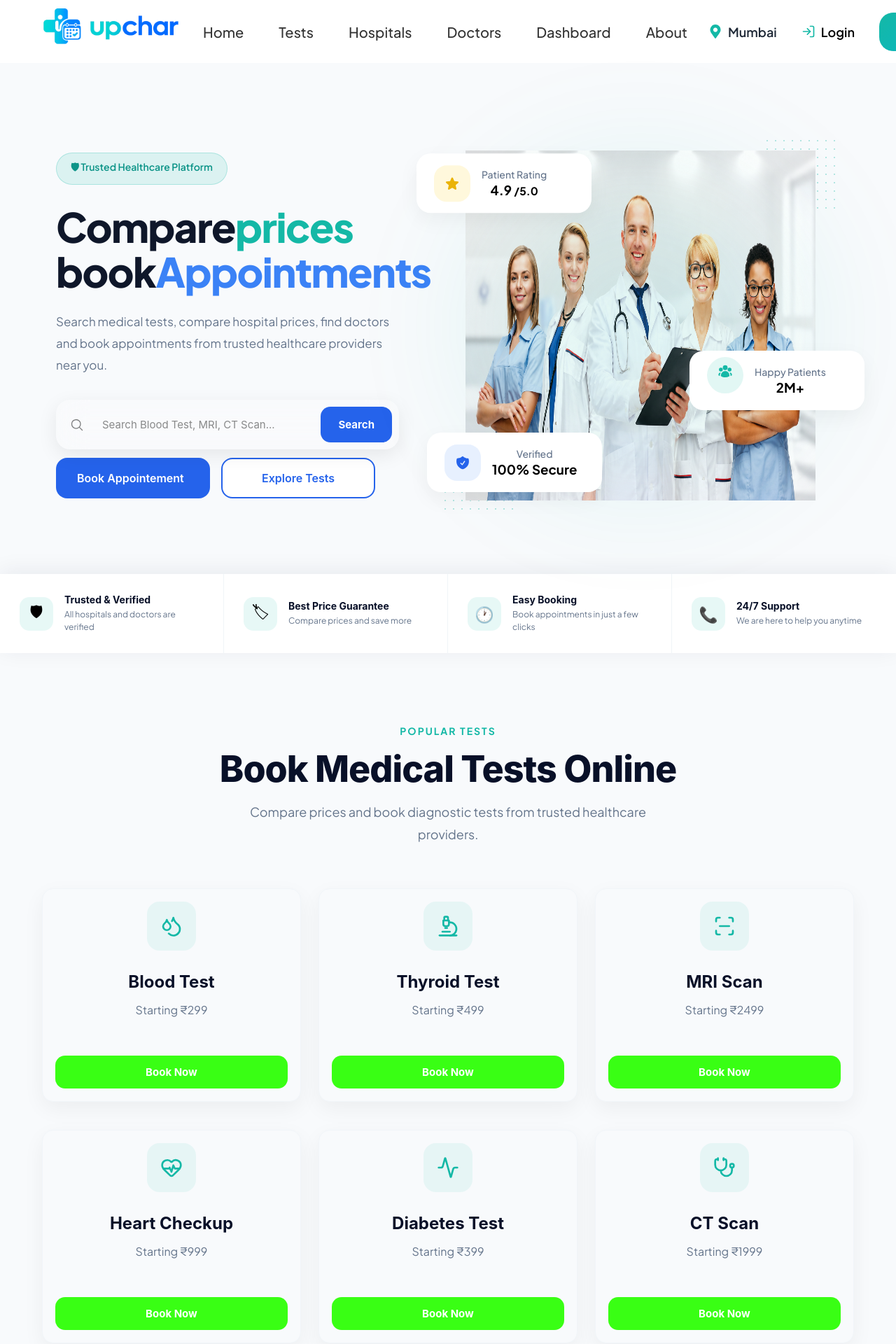
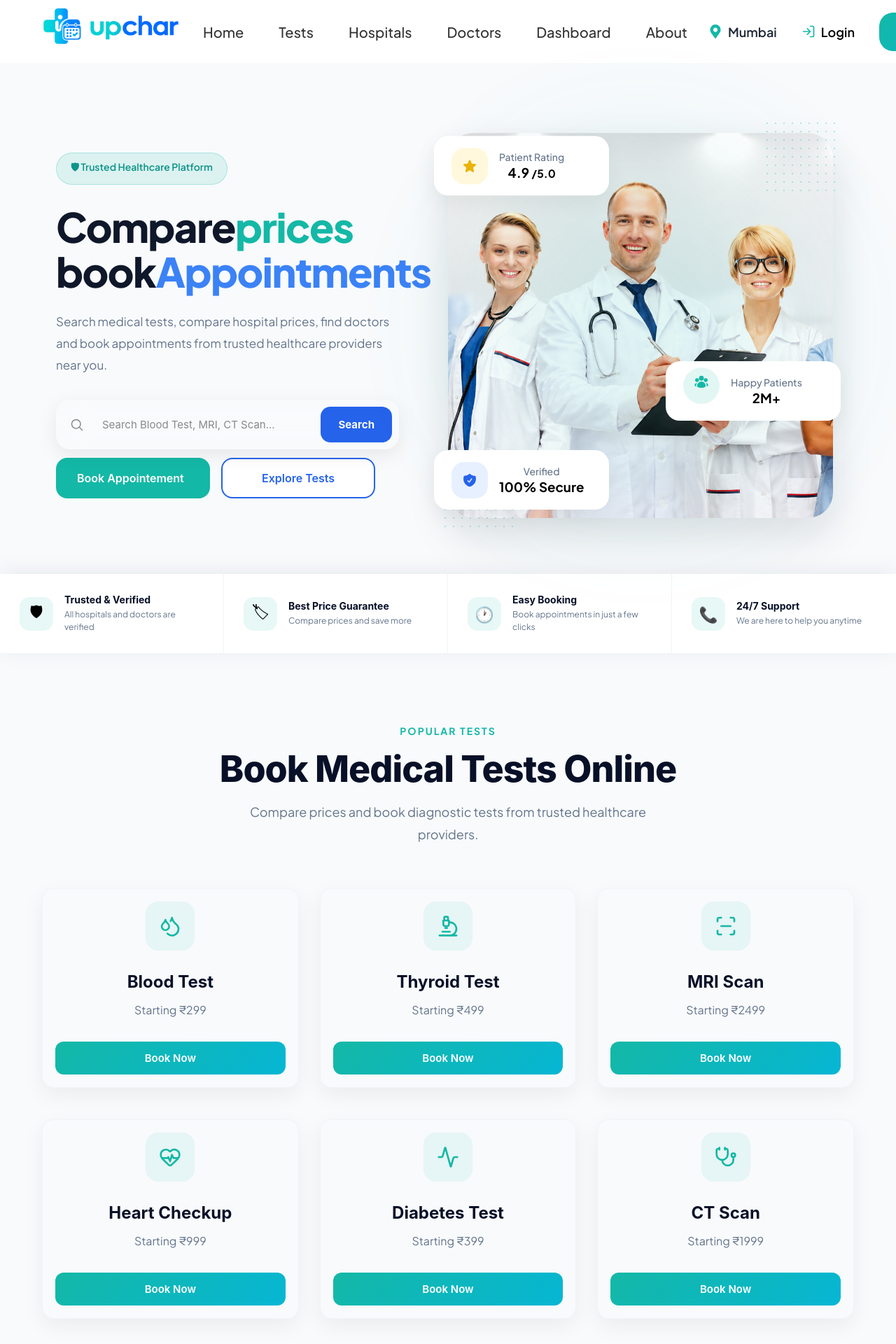
Before and after one commit to Mayank084/Upchar-Project, a React (Vite) app: page / in a window 1280 px wide. Shown: the top 1920 px of the page at 70% size. Built offline with nearby package versions, Linux system fonts and the light colour scheme.

Commit message:
style fix test

```diff
--- a/src/components/Hero.css
+++ b/src/components/Hero.css
@@ -159,7 +159,7 @@
   border: none;
   border-radius: 16px;
   height: 58px;
-  background:  #2563eb;
+  background:  #14B8A6;
   color: white;
   font-size: 16px;
   font-weight: 600;
@@ -169,9 +169,10 @@
 }
 
 .primary-btn:hover {
-  background: #1d4ed8;
+  background: #0D9488;
   transform: translateY(-2px);
-  box-shadow: 0 10px 28px rgba(0, 162, 255, 0.69);
+   box-shadow:
+0 10px 30px rgba(20, 184, 166, 0.18);
 }
 
 .secondary-btn {
@@ -241,13 +242,18 @@
 
 .hero-image {
 
-  position: relative;
+   width: 550px;
 
-  width: 500px;
+  height: 550px;
 
-  height: 500px;
+  object-fit: cover;
 
-  overflow: visible;
+  border-radius: 36px;
+
+  display: block;
+
+   box-shadow:
+    0 25px 60px rgba(15,23,42,.12);
 
 }
 
@@ -258,6 +264,8 @@
   height: 100%;
 
   object-fit: cover;
+
+  display: block;
 
   box-shadow:
     0 30px 80px rgba(0, 77, 255, 0.718);
@@ -393,19 +401,18 @@
 
   top: 30px;
 
-  left: -35px;
+  left: -10px;
 }
 
 .stat-right {
 
-  right: -35px;
-
-  bottom: 140px;
+  right: -1px;
+  bottom: 150px;
 }
 
 .stat-bottom {
 
-  left: -20px;
+  left: -10px;
 
   bottom: 30px;
 }
--- a/src/components/Tests.css
+++ b/src/components/Tests.css
@@ -23,7 +23,7 @@
 .section-tag {
   display: inline-block;
   background: rgba(20, 184, 166, 0.10);
-  color: #ffffff;
+  color: #0d9488;
   font-size: 12px;
   font-weight: 700;
   letter-spacing: 2.5px;
@@ -58,8 +58,13 @@
 /* ── Grid ────────────────────────────────────── */
 .tests-grid {
   display: grid;
-  grid-template-columns: repeat(3, 1fr);
-  gap: 28px;
+
+  grid-template-columns:
+    repeat(auto-fit, minmax(280px, 1fr));
+
+  gap: 30px;
+
+  margin-top: 50px;
 }
 
 /* ── Card ────────────────────────────────────── */
@@ -156,7 +161,7 @@
   padding: 10px 22px;
   border: none;
   border-radius: 10px;
-  background: #14b8a6;
+  background: #14B8A6;
   color: white;
   font-size: 14px;
   font-weight: 600;
@@ -185,8 +190,8 @@
 
 .test-card button:hover {
   transform: translateY(-1px);
-  background-color: #00ffe1ac;
-  box-shadow: 0 6px 16px rgb(0, 255, 208);
+  background-color: #0D9488;
+  box-shadow: 0 6px 16px rgba(7, 138, 114, 0.562);
 }
 
 /* ── Responsive ──────────────────────────────── */
--- a/src/pages/TestsPage.css
+++ b/src/pages/TestsPage.css
@@ -1,4 +1,4 @@
-    .tests-page {
+    .tests-page-card {
   background: #f8fafc;
   padding: 40px;
 }
@@ -183,7 +183,7 @@
 
 /* TESTS */
 
-.tests-grid {
+.test-page-grid {
   display: grid;
 
   grid-template-columns:
@@ -194,7 +194,7 @@
   margin-bottom: 60px;
 }
 
-.test-card {
+.test-page-card {
   background: white;
 
   padding: 30px;
@@ -207,7 +207,7 @@
   transition: .3s;
 }
 
-.test-card:hover {
+.test-page-card:hover {
   transform: translateY(-10px);
 }
 
@@ -227,11 +227,11 @@
   font-size: 14px;
 }
 
-.test-card h2 {
+.test-page-card h2 {
   color: #14b8a6;
 }
 
-.test-card button {
+.test-page-card button {
   width: 100%;
 
   margin-top: 20px;
@@ -251,7 +251,7 @@
   transition: .3s;
 }
 
-.test-card button:hover {
+.test-page-card button:hover {
   background: #081028;
   color: white;
 }
@@ -290,7 +290,7 @@
 
   font-weight: 600;
 }
-.test-btn {
+.test-page-btn {
   width: 100%;
 
   display: block;
@@ -314,7 +314,7 @@
   transition: .3s;
 }
 
-.test-btn:hover {
+.test-page-btn:hover {
   background: #081028;
 
   color: white;
--- a/src/pages/TestsPage.jsx
+++ b/src/pages/TestsPage.jsx
@@ -111,10 +111,10 @@ function TestsPage() {
 
       {/* Tests Grid */}
 
-      <section className="tests-grid">
+      <section className="test-page-grid">
 
         {tests.map((test, index) => (
-          <div className="test-card" key={index}>
+          <div className="test-page-card" key={index}>
 
             <h3>{test.name}</h3>
 
@@ -127,7 +127,7 @@ function TestsPage() {
             <p>{test.report}</p>
 
             <Link to="/dashboard"
-                className="test-btn"
+                className="test-page-btn"
                    >
                   Book Test
             </Link>
```
